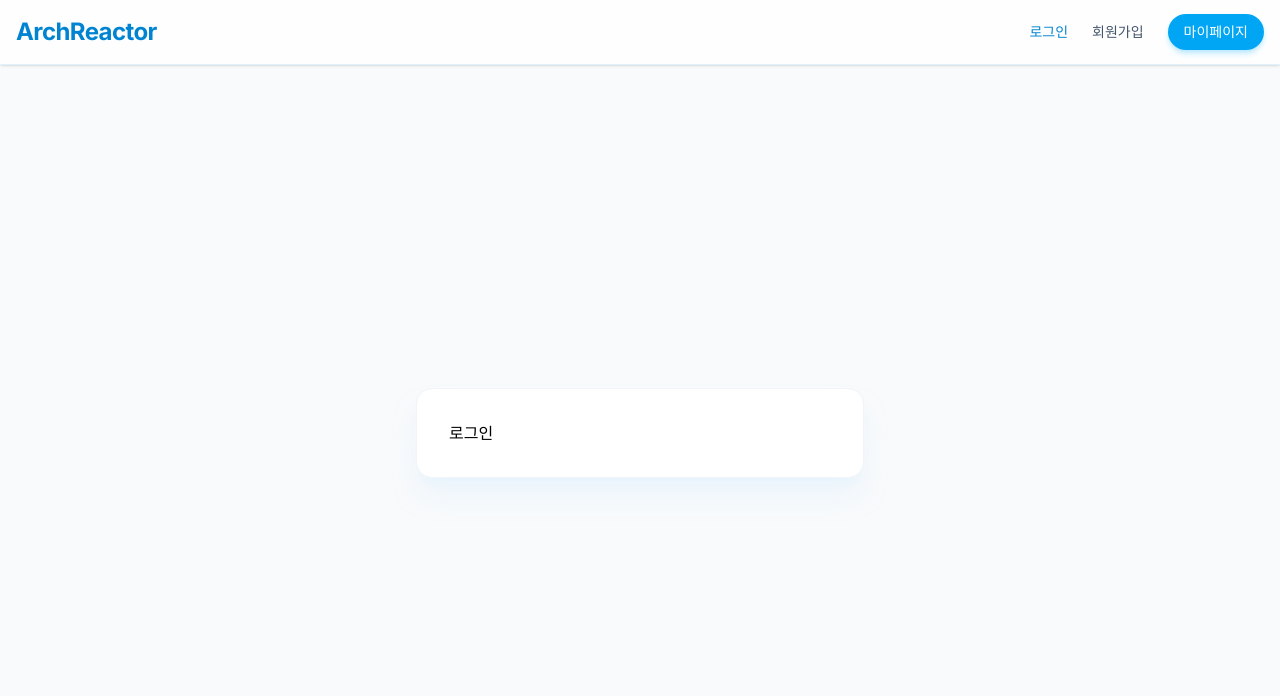
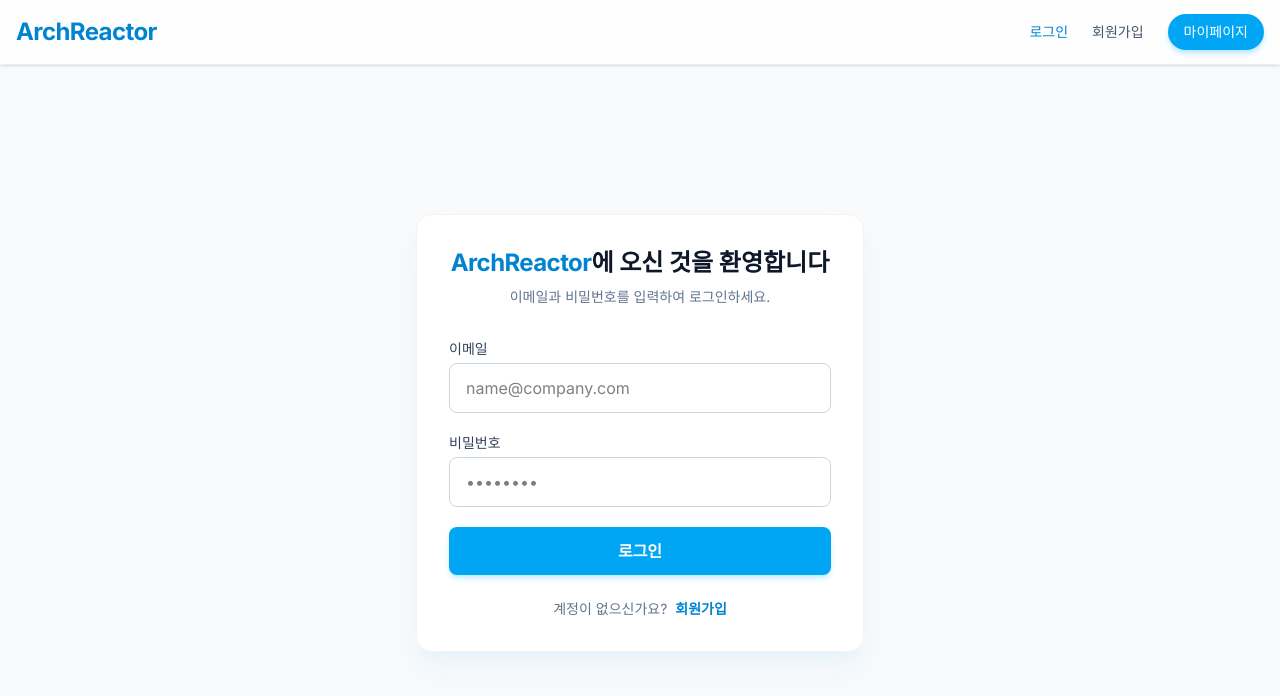
Before and after one commit to DKU-ArchReactor/FE, a React (Vite) app: page /login in a window 1280 px wide. Shown: the top 696 px of the page. Built offline with nearby package versions, Linux system fonts and the light colour scheme.

Commit message:
[UI] Implement login page UI

```diff
--- /dev/null
+++ b/src/pages/Auth/Login/components/LoginForm.tsx
@@ -0,0 +1,51 @@
+import { useNavigate } from "react-router-dom";
+
+const LoginForm = () => {
+  const navigate = useNavigate();
+
+  return (
+    <div className="w-full max-w-md bg-white rounded-2xl shadow-xl shadow-sky-100/50 p-8 border border-slate-100">
+      <div className="text-center mb-8">
+        <p className="text-2xl font-bold text-slate-900 mb-2">
+          <span className="text-sky-600 font-bold text-2xl cursor-pointer tracking-tight" >ArchReactor</span>에 오신 것을 환영합니다
+        </p>
+        <p className="text-slate-500 text-sm">이메일과 비밀번호를 입력하여 로그인하세요.</p>
+      </div>
+
+      <form className="space-y-5" onSubmit={(e) => e.preventDefault()}>
+        <div>
+          <label className="block text-sm font-medium text-slate-700 mb-1">이메일</label>
+          <input
+            type="email"
+            placeholder="name@company.com"
+            className="w-full px-4 py-3 rounded-lg border border-slate-300 focus:ring-2 focus:ring-sky-500 focus:border-sky-500 outline-none transition-colors"
+          />
+        </div>
+
+        <div>
+          <div className="flex justify-between mb-1">
+            <label className="block text-sm font-medium text-slate-700">비밀번호</label>
+          </div>
+          <input
+            type="password"
+            placeholder="••••••••"
+            className="w-full px-4 py-3 rounded-lg border border-slate-300 focus:ring-2 focus:ring-sky-500 focus:border-sky-500 outline-none transition-colors"
+          />
+        </div>
+
+        <button
+          type="submit"
+          className="w-full py-3 rounded-lg bg-sky-500 hover:bg-sky-600 text-white font-semibold shadow-md shadow-sky-500/20 transition-all active:scale-95 cursor-pointer"
+        >
+          로그인
+        </button>
+      </form>
+
+      <div className="mt-6 text-center text-sm text-slate-500">
+        계정이 없으신가요? <button onClick={() => navigate('/signup')} className="text-sky-600 hover:text-sky-700 font-semibold ml-1 cursor-pointer">회원가입</button>
+      </div>
+    </div>
+  );
+};
+
+export default LoginForm;
--- a/src/pages/Auth/Login/index.tsx
+++ b/src/pages/Auth/Login/index.tsx
@@ -1,9 +1,9 @@
+import LoginForm from "./components/LoginForm";
+
 const LoginPage = () => {
   return (
     <div className="flex-1 flex items-center justify-center p-4">
-      <div className="w-full max-w-md bg-white rounded-2xl shadow-xl shadow-sky-100/50 p-8 border border-slate-100">
-        로그인
-      </div>
+      <LoginForm />
     </div>
   );
 };
```
